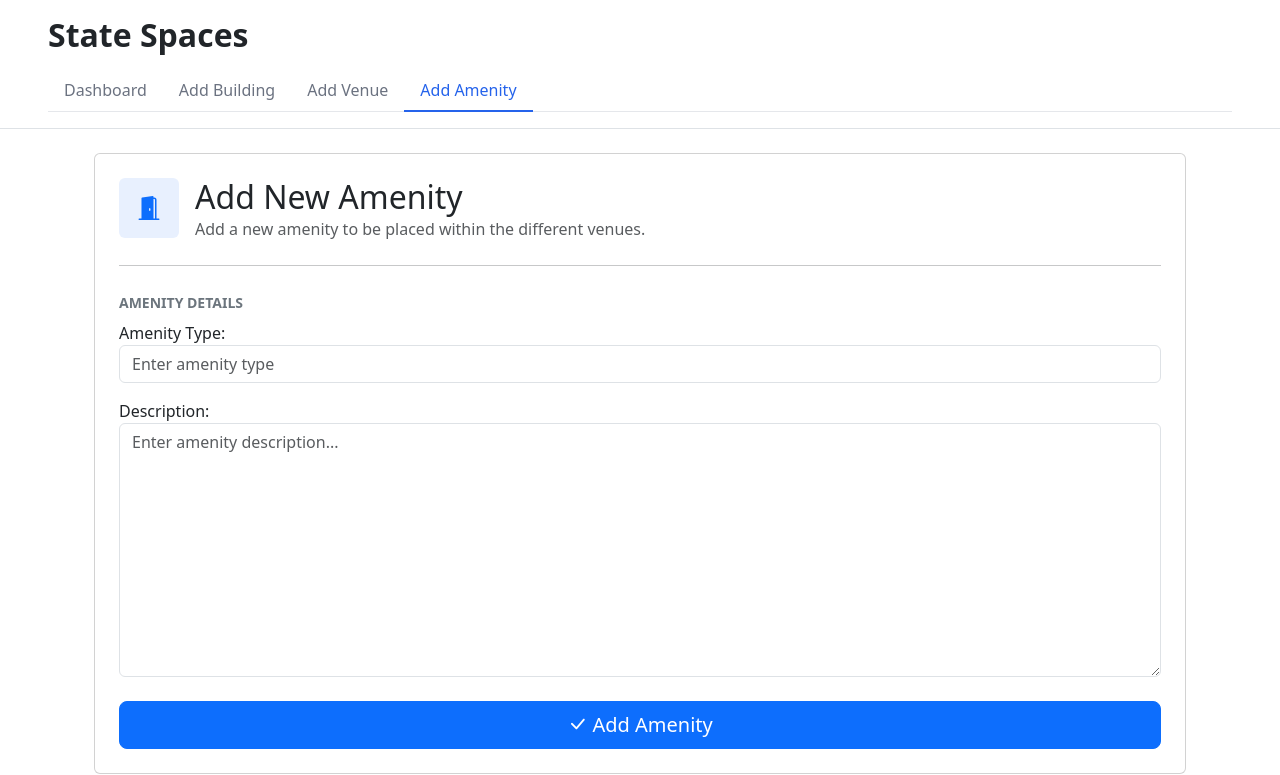
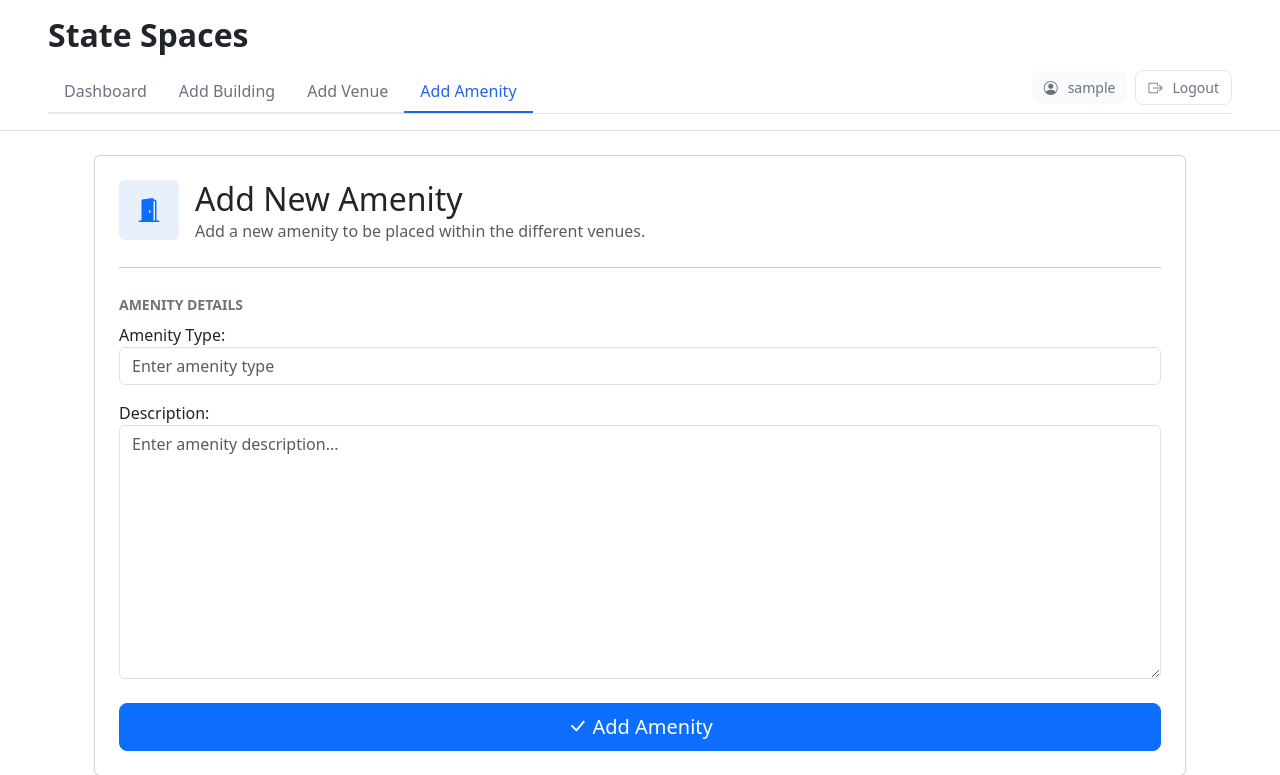
Before and after one commit to pris-matic/DBSolutions, a Django app: page /dashboard/add_amenity/ in a window 1280 px wide. Shown: the top 775 px of the page. Run offline with Django 5.2, Linux system fonts and the light colour scheme; the visitor is signed in with stand-in values (Sample User, id 1); data that the repository does not hold is empty.

Commit message:
added login / logout button

```diff
--- a/DBSolutions/templates/dbsolutions/base.html
+++ b/DBSolutions/templates/dbsolutions/base.html
@@ -27,6 +27,62 @@
 		.nav-tabs {
 			border-bottom: 1px solid #e5e7eb;
 		}
+
+		.auth-button-container {
+            padding-bottom: 0.5rem;
+        }
+
+		.auth-btn-login {
+            color: #374151;
+            background: transparent;
+            border: 1px solid #e5e7eb;
+            padding: 0.375rem 1rem;
+            font-size: 0.875rem;
+            font-weight: 500;
+            border-radius: 0.5rem;
+            transition: all 0.2s ease;
+            text-decoration: none;
+            display: inline-flex;
+            align-items: center;
+            gap: 0.375rem;
+        }
+
+        .auth-btn-login:hover {
+            background: #f9fafb;
+            border-color: #d1d5db;
+            color: #111827;
+        }
+
+        .auth-btn-logout {
+            color: #6b7280;
+            background: transparent;
+            border: 1px solid #e5e7eb;
+            padding: 0.375rem 0.75rem;
+            font-size: 0.875rem;
+            font-weight: 500;
+            border-radius: 0.5rem;
+            transition: all 0.2s ease;
+            text-decoration: none;
+            display: inline-flex;
+            align-items: center;
+            gap: 0.375rem;
+        }
+
+        .auth-btn-logout:hover {
+            background: #fef2f2;
+            color: #dc2626;
+        }
+
+        .user-display {
+            color: #6b7280;
+            font-size: 0.875rem;
+            display: inline-flex;
+            align-items: center;
+            gap: 0.375rem;
+            padding: 0.375rem 0.75rem;
+            background: #f9fafb;
+            border-radius: 0.5rem;
+        }
 	</style>
 </head>
 <body>
@@ -34,9 +90,13 @@
 	<div class="bg-white border-bottom">
 		<div class="container-fluid px-5 py-3">
 			<div class="d-flex justify-content-between align-items-center mb-3">
-				<h1 class="h2 fw-bold text-dark mb-0">State Spaces</h1>
+				<h1 class="h2 fw-bold mb-0">
+					<a href="{% url 'buildings_and_venues:homepage' %}" class="text-dark text-decoration-none">State Spaces</a>
+				</h1>
 			</div>
 			<!-- Tab Navigation -->
+			<div class="d-flex justify-content-between align-items-end border-bottom" style="border-color: #e5e7eb !important;">
+				{% if user.is_authenticated %}
 					<ul class="nav nav-tabs">
 						<li class="nav-item">
 							<a class="nav-link {% if request.resolver_match.url_name == 'admin_dashboard' %}active{% endif %}" href="{% url 'buildings_and_venues:admin_dashboard' %}">Dashboard</a>
@@ -51,6 +111,27 @@
 							<a class="nav-link {% if request.resolver_match.url_name == 'add_amenity' %}active{% endif %}" href="{% url 'buildings_and_venues:add_amenity' %}">Add Amenity</a>
 						</li>
 					</ul>
+				{% else %}
+					<div></div>
+				{% endif %}
+				<!-- Log In / Log out button -->
+				<div class="auth-button-container">
+					{% if user.is_authenticated %}
+						<div class="d-flex align-items-center gap-2">
+							<span class="user-display">
+								<i class="bi bi-person-circle me-1"></i>{{ user.username }}
+							</span>
+							<a href="{% url 'buildings_and_venues:logout' %}" class="auth-btn-logout">
+								<i class="bi bi-box-arrow-right me-1"></i>Logout
+							</a>
+						</div>
+					{% else %}
+						<a href="{% url 'buildings_and_venues:login' %}" class="auth-btn-login">
+							<i class="bi bi-box-arrow-in-right me-1"></i>Login
+						</a>
+					{% endif %}
+				</div>
+			</div>
 		</div>
 	</div>
 	<!-- Content -->
```
Lines whose indentation alone changed are shown as unchanged.
